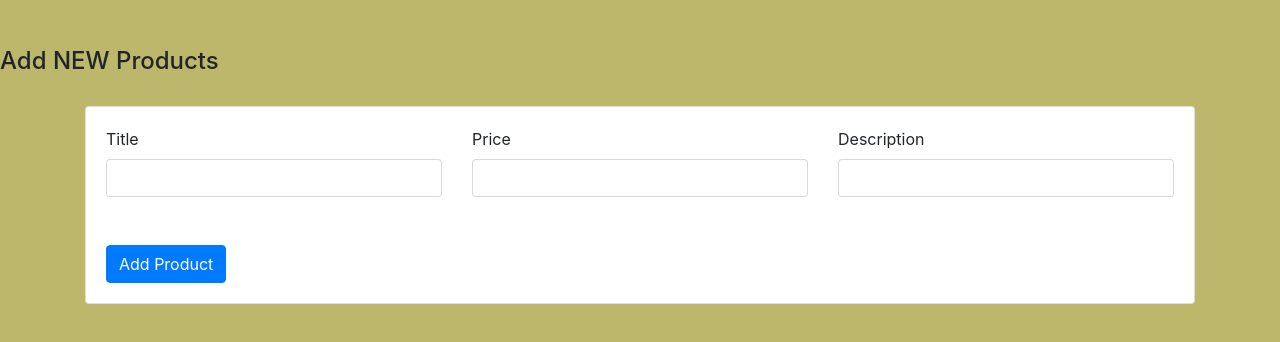
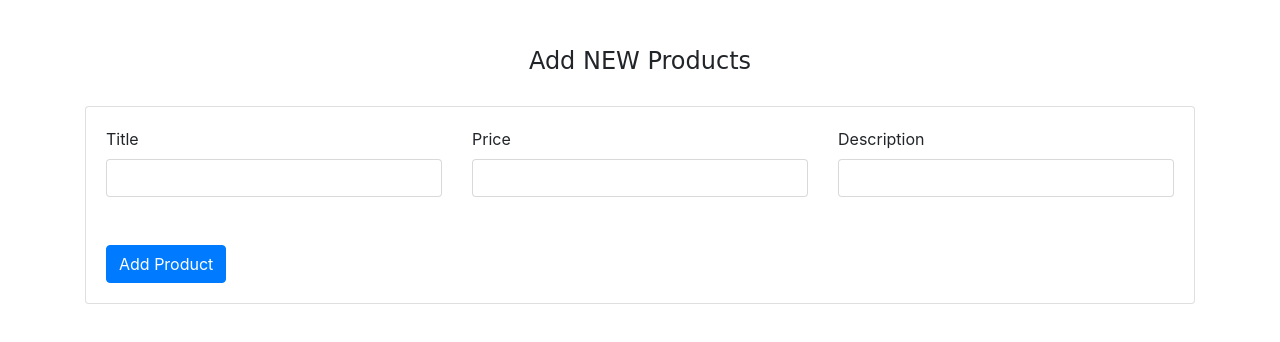
Before and after one commit to Devina6/ExpressJS, a plain HTML site: page views/admin/add-product.html in a window 1280 px wide. Drawn offline with nearby package versions, Linux system fonts and the light colour scheme.

Commit message:
Update main.css

```diff
--- a/public/css/main.css
+++ b/public/css/main.css
@@ -1,9 +1,10 @@
-body{
+.navbar {
     background-color: darkkhaki;
 }
 .nav-link{
    color:darkred;
 }
-.card card-body{
-    background-color:burlywood;
+h4{
+    text-align:center;
+    font-family: cursive;
 }
```
